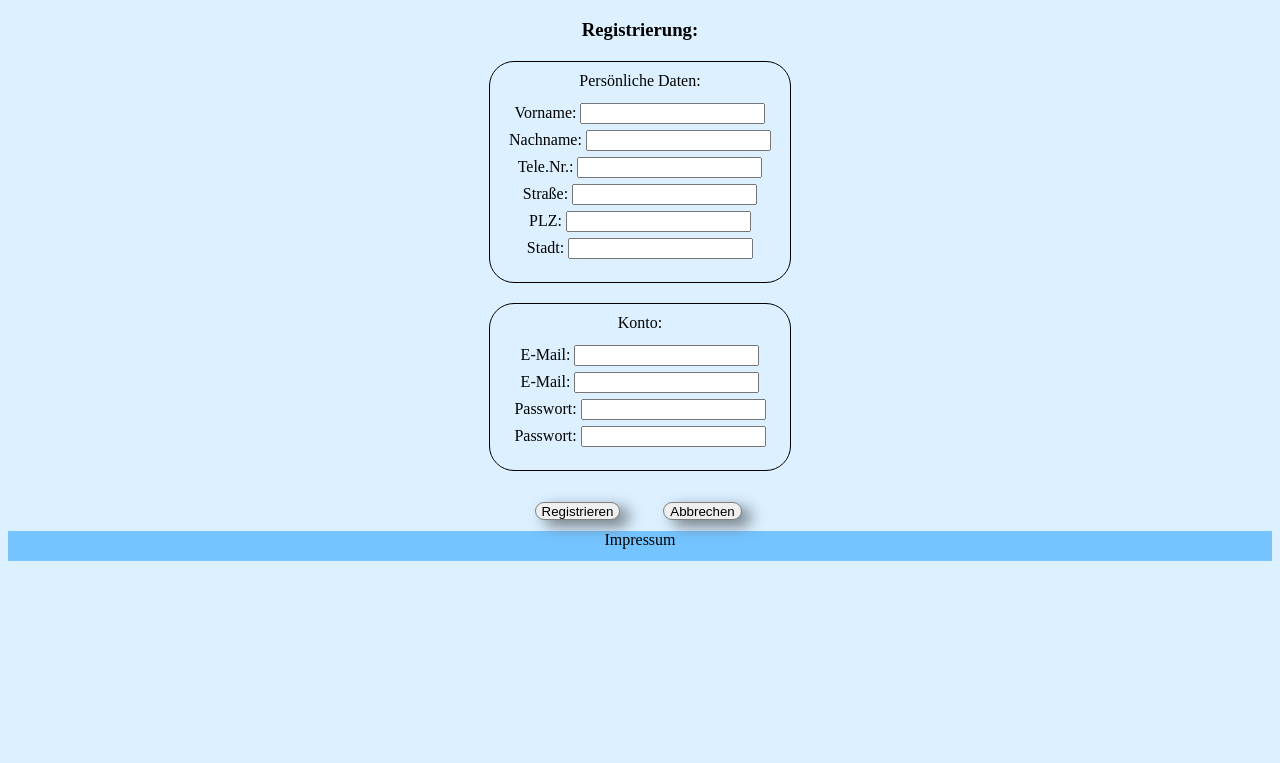
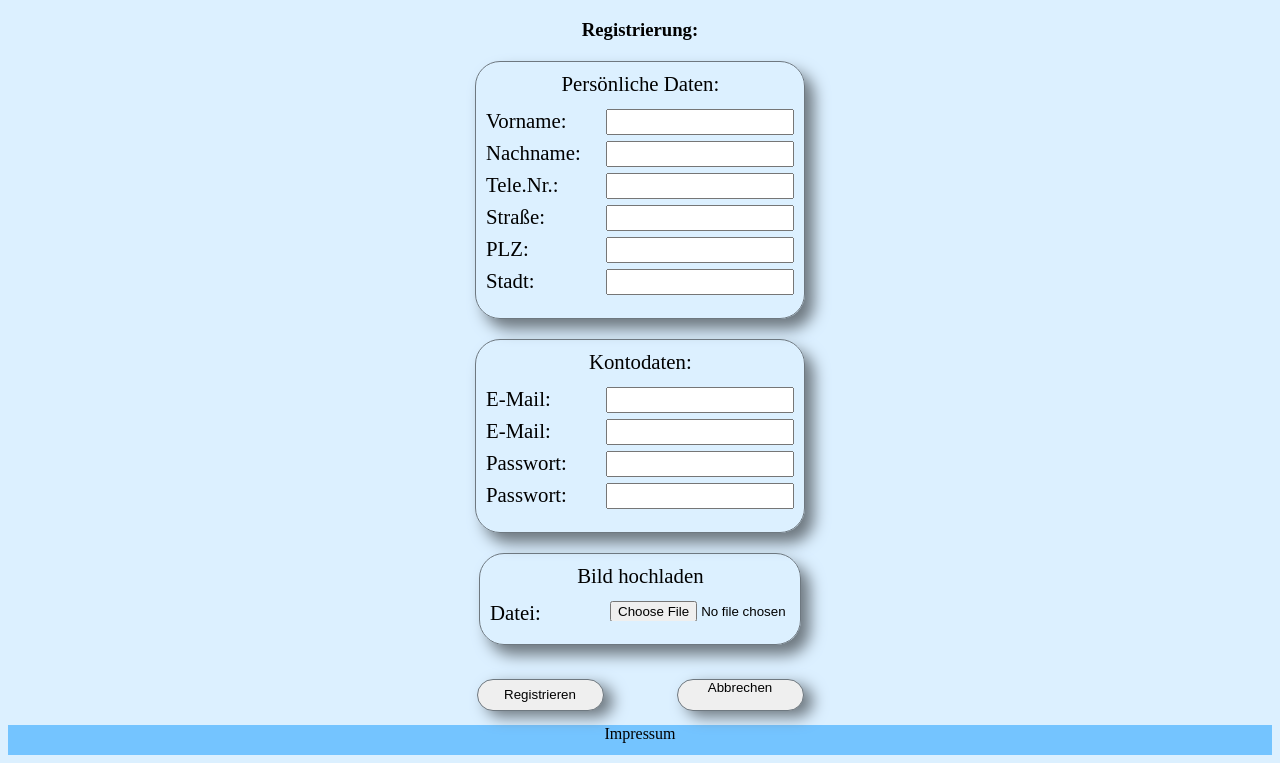
Before and after one commit to Niviera/Website, a PHP site: page /konto_erstellen.php in a window 1280 px wide. Shown: the part 123-886 px from the top of the page. Before the commit the page ends 684 px from the top, so only its background shows below. Run offline with PHP 8.4, Linux system fonts and the light colour scheme.

Commit message:
Update Register: 90% zufrieden

```diff
--- a/CSS/registrierung.css
+++ b/CSS/registrierung.css
@@ -5,52 +5,130 @@
 }
 
 .RegisterContainerMain legend{
+    width: 99%;
+    text-align: center;
     margin-bottom: 10px;
     margin-top: 10px;
 }
 
-.ContainerRubrik input, label {
+.ContainerRubrik input {
+    margin-right: 10px;
+    margin-top: 3px;
+    margin-bottom: 3px;
+}
+
+.ContainerRubrik label{
+    text-align: left;
+    margin-left: 10px;
+    float: left;
     margin-top: 3px;
     margin-bottom: 3px;
 }
 
 .RegisterContainerMain .ContainerRubrik {
-    border:1px solid black;
     border-radius: 25px;
-    width: 300px;
+    min-width: 310px;
+    width: fit-content;
+    max-width: 500px;
     padding-bottom: 20px;
     margin-top: 20px;
     margin-bottom: 20px;
+    /* Es in in der mitte zentrieren*/
     margin-left: auto;
     margin-right: auto;
+
+    /* 3d effekt für Rubrik-boxen */
+    border: 0.5px solid #6E7880;
+    box-shadow: 9px 10px 15px #6E7880;
 }
+/* Buttons Formular */
 .RegisterContainerMain .ContainerButtons{
     margin-right:auto;
     margin-left: auto;
     border: 0px solid black;
-    width: 250px;
-    height: 40px;
     display: grid;
-    grid-template-rows: 40px;
-    grid-template-columns: 125px 125px;
+    grid-template-rows: 100%;
+    grid-template-columns: 50% 50%;
 }
 
+.ContainerButtons .allgemeinesDesign{
+    font-size: 13.3333px;
+    border:1px solid #6E7880;
+    color: black;
+    text-decoration: none;
+    border-radius: 25px;
+    text-align: center;
+    margin:auto;
+    font-family: Arial;
+    background-color: #efefef;
+    box-shadow: 9px 6px 15px #6E7880;
+}
 
+.ContainerButtons .buttonDesign{
+
+    /* Position im grid*/
+    grid-row-start: 1;
+    grid-row-end: 1;
+    grid-column-start:  1;
+    grid-column-end:  1;
+}
 
 .RegisterContainerMain .zurueckButton{
-    padding-left: 6px;
-    padding-right: 6px;
-    padding-bottom: 0px;
-    padding-top: 1px;
-    margin:auto;
-    font-family: Arial;
-    font-size: 13.3333px;
-    border:1px solid grey;
-    background-color: #efefef;
-    border-radius: 25px;
-    color: black;
-    max-height:25px;
-    max-width:100px;
-    text-decoration: none;
-    box-shadow: 9px 6px 15px #6E7880;
+    /* Position im grid*/
+    grid-row-start: 1;
+    grid-row-end: 1;
+    grid-column-start:  2;
+    grid-column-end:  2;
 }
+
+@media(max-width: 601px) {
+    .ContainerRubrik label{
+        width: 70px;
+    }
+
+    .RegisterContainerMain .ContainerButtons{
+        width: 300px;
+        height: 60px;
+    }
+
+    .ContainerButtons .zurueckButton{
+        width: 100px;
+        height: 30px;
+    }
+
+    .ContainerButtons .buttonDesign{
+        width: 102px;
+        height: 32px;
+    }
+
+}
+
+@media(min-width:601px){
+    .ContainerRubrik legend{
+        font-size: 1.3em;
+    }
+    .ContainerRubrik label{
+        font-size: 1.3em;
+        width: 120px;
+    }
+
+    .ContainerRubrik input{
+        height:20px;
+        width: 180px;
+    }
+    /* Buttons */
+    .RegisterContainerMain .ContainerButtons{
+        width: 400px;
+        height: 60px;
+    }
+
+    .ContainerButtons .zurueckButton{
+        width: 125px;
+        height: 30px;
+    }
+
+    .ContainerButtons .buttonDesign{
+        width: 127px;
+        height: 32px;
+    }
+}
--- a/konto_erstellen.php
+++ b/konto_erstellen.php
@@ -22,27 +22,27 @@
         <h3>Registrierung:</h3>
         <form>
             <div class="ContainerRubrik">
-                <legend style="margin-top: 10px;">Persönliche Daten:</legend>
-                <label for="vorname">Vorname:</label>
-                <input id="vorname" type="text" required>
+                <legend>Persönliche Daten:</legend>
+                <label>Vorname:</label>
+                <input id="vorname" name="vorname" type="text" required>
                 <br>
                 <label for="nachname">Nachname:</label>
-                <input id="nachname" type="text">
+                <input id="nachname" name="nachname" type="text">
                 <br>
                 <label for="tele">Tele.Nr.:</label>
-                <input id="tele" type="number">
+                <input id="tele" name="tele" type="number">
                 <br>
                 <label for="straße">Straße:</label>
-                <input id="straße" type="text">
+                <input id="straße" name="straße" type="text">
                 <br>
                 <label for="plz">PLZ:</label>
-                <input id="plz" type="number">
+                <input id="plz" name="plz" type="number">
                 <br>
                 <label for="stadt">Stadt:</label>
-                <input id="stadt" type="text">
+                <input id="stadt" name="stadt" type="text">
             </div>
             <div class="ContainerRubrik">
-                <legend>Konto:</legend>
+                <legend>Kontodaten:</legend>
                 <label for="eMail">E-Mail:</label>
                 <input id="eMail" type="email" required>
                 <br>
@@ -55,9 +55,14 @@
                 <label for="passwortwdh">Passwort:</label>
                 <input id="passwortwhd" type="password" required>
             </div>
+            <div class="ContainerRubrik">
+                <legend>Bild hochladen</legend>
+                <label for="dateiHochladen">Datei:</label>
+                <input id="dateiHochladen" name="dateiHochladen" type="file">
+            </div>
             <div class="ContainerButtons">
-                <button class="zurueckButton">Registrieren</button>
-                <a href="index.php" class="zurueckButton">Abbrechen</a>
+                <button class="buttonDesign allgemeinesDesign">Registrieren</button>
+                <a href="index.php" class="zurueckButton allgemeinesDesign">Abbrechen</a>
             </div>
         </form>
 
```
